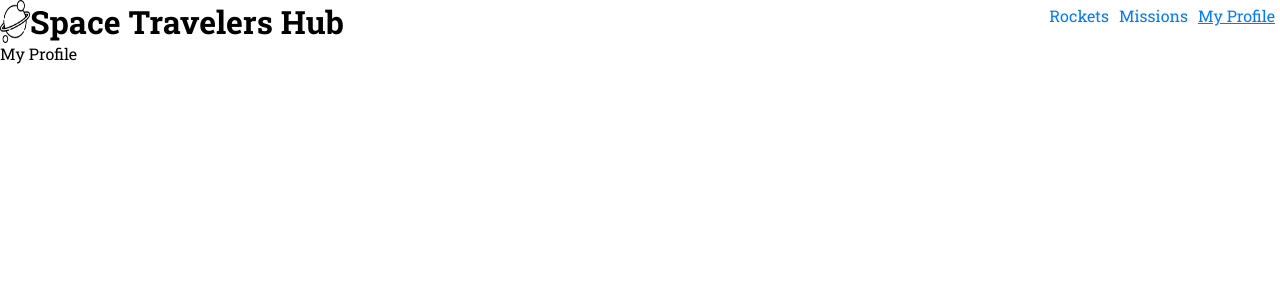
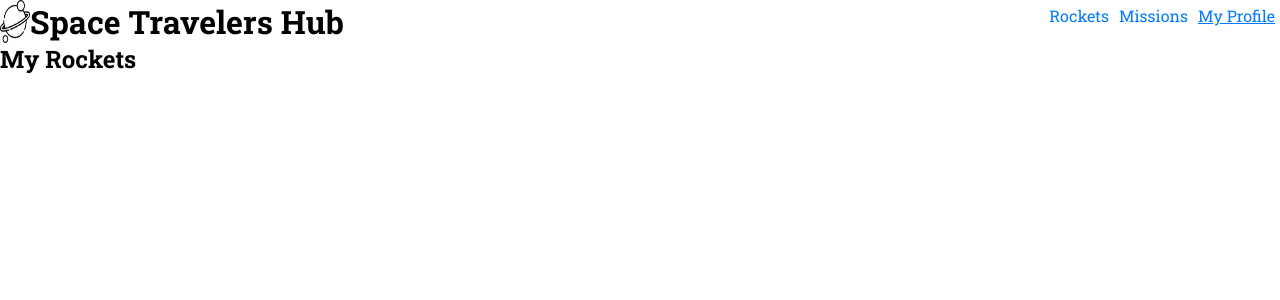
Before and after one commit to TimmyChan99/space-travelers, a React (Create React App) app: page /my-profile in a window 1280 px wide. Shown: the top 300 px of the page. Built offline with nearby package versions, Linux system fonts and the light colour scheme.

Commit message:
Render list of all reserved rockets on my profile

```diff
--- a/src/components/profile/Profile.js
+++ b/src/components/profile/Profile.js
@@ -1,5 +1,20 @@
 import React from 'react';
+import { useSelector } from 'react-redux';
 
 export default function Profile() {
-  return <div>My Profile</div>;
+  const rockets = useSelector((state) => state.rocketsReducer.data);
+  const reservedRockets = rockets ? rockets.filter((rocket) => rocket.reserved === true) : [];
+
+  return (
+    <section className="rockets-section">
+      <h2>My Rockets</h2>
+      <ul>
+        { reservedRockets.map((rocket) => (
+          <li key={rocket.id}>
+            {rocket.rocket_name}
+          </li>
+        ))}
+      </ul>
+    </section>
+  );
 }
```
